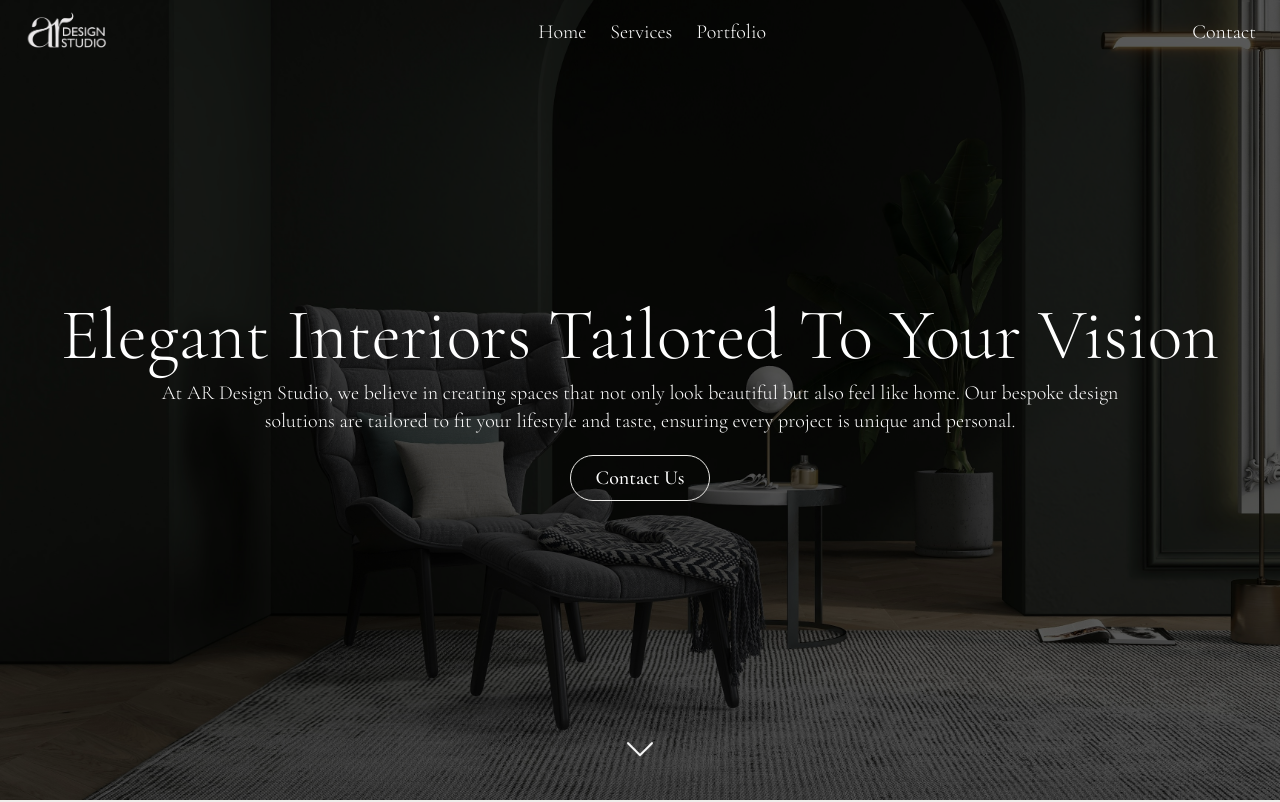
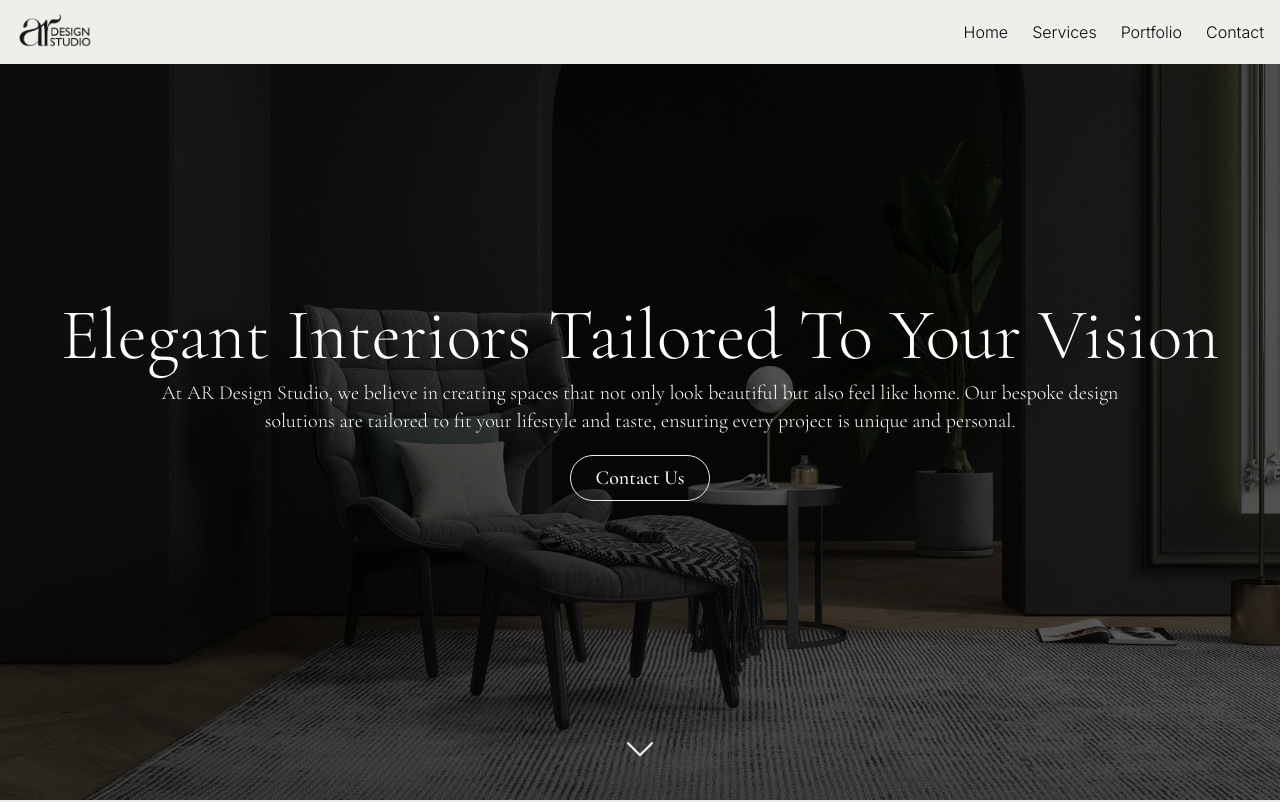
Before and after one commit to actuallyakshat/ar-design-studio, a Next.js app: page / in a window 1280 px wide. Shown: the top 802 px of the page. Built offline with nearby package versions, Linux system fonts and the light colour scheme; a web font is replaced by a local one.

Commit message:
added a consisten navbar for all pages

```diff
--- a/app/_components/HeroSection.tsx
+++ b/app/_components/HeroSection.tsx
@@ -11,7 +11,7 @@ export default function HeroSection() {
       <div className="absolute bottom-4 left-1/2 z-[15] -translate-x-1/2">
         <ChevronDown className="size-12 animate-bounce stroke-white stroke-1" />
       </div>
-      <HomeNavigation />
+      {/* <HomeNavigation /> */}
 
       <div className="relative z-[20] mx-auto flex h-full w-full max-w-screen-xl flex-1 flex-col items-center justify-center gap-2 text-white">
         <h1 className="text-center font-cormorantGaramond text-4xl font-light leading-[1.2] lg:text-7xl">
--- a/app/_components/Navbar.tsx
+++ b/app/_components/Navbar.tsx
@@ -26,15 +26,13 @@ const navItems = [
     name: "Portfolio",
     href: "/portfolio",
   },
+  {
+    name: "Contact",
+    href: "/contact",
+  },
 ];
 
 export default function Navbar() {
-  const pathname = usePathname();
-
-  if (pathname === "/") {
-    return null;
-  }
-
   return (
     <nav className="fixed z-[100] flex h-16 w-full items-center justify-center bg-background px-4">
       <div className="flex h-full w-full max-w-screen-xl items-center justify-between">
@@ -58,12 +56,7 @@ export default function Navbar() {
             </Link>
           ))}
         </div>
-        <Link
-          href={"/contact"}
-          className="group relative font-inter font-light transition-all hover:font-medium hover:text-alternative"
-        >
-          Contact
-        </Link>
+
         <MobileNavbar />
       </div>
     </nav>
```
